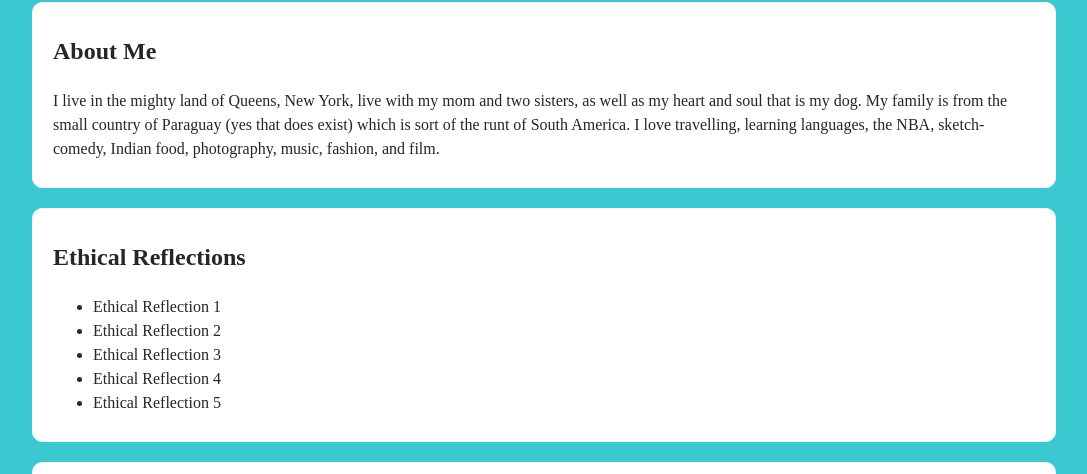
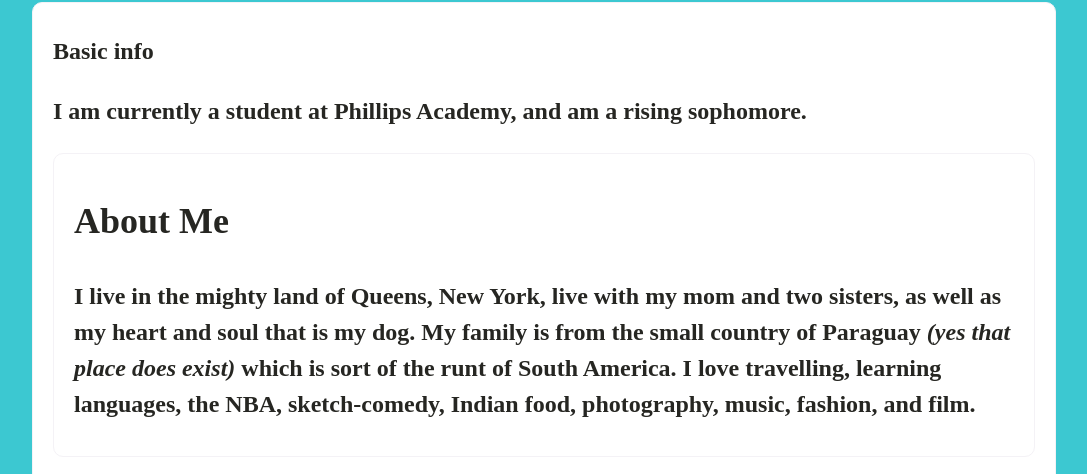
Before and after one commit to GodBlessBosnia/Initial, a plain HTML site: page index.html in a window 1280 px wide. Shown: the part 209-683 px from the top of the page, without its empty margins (96-1183 px from the left). Drawn offline with Linux system fonts and the light colour scheme.

Commit message:
added basic info

```diff
--- a/index.html
+++ b/index.html
@@ -32,8 +32,11 @@ font-weight: 20px;
 <p style="color: rgb(38, 38, 34) "> This website is part of a class project, but I figured, hey let's have some fun with this right? So enjoy. </p>
 </div>
 <div>
+<h2 style="color: rgb(38, 38, 34)"> Basic info
+<p style="color: rgb(38, 38, 34)" > I am currently a student at Phillips Academy, and am a rising sophomore.
+<div>
 <h2 style="color: rgb(38, 38, 34)" > About Me </h2>
-<p style="color: rgb(38, 38, 34)" > I live in the mighty land of Queens, New York, live with my mom and two sisters, as well as my heart and soul that is my dog. My family is from the small country of Paraguay (yes that does exist) which is sort of the runt of South America. I love travelling, learning languages, the NBA, sketch-comedy, Indian food, photography, music, fashion, and film.</p>
+<p style="color: rgb(38, 38, 34)" > I live in the mighty land of Queens, New York, live with my mom and two sisters, as well as my heart and soul that is my dog. My family is from the small country of Paraguay <em>(yes that place does exist)</em> which is sort of the runt of South America. I love travelling, learning languages, the NBA, sketch-comedy, Indian food, photography, music, fashion, and film.</p>
 </div>
 <div>
 <h2 style="color: rgb(38, 38, 34)" > Ethical Reflections</h2>
```
